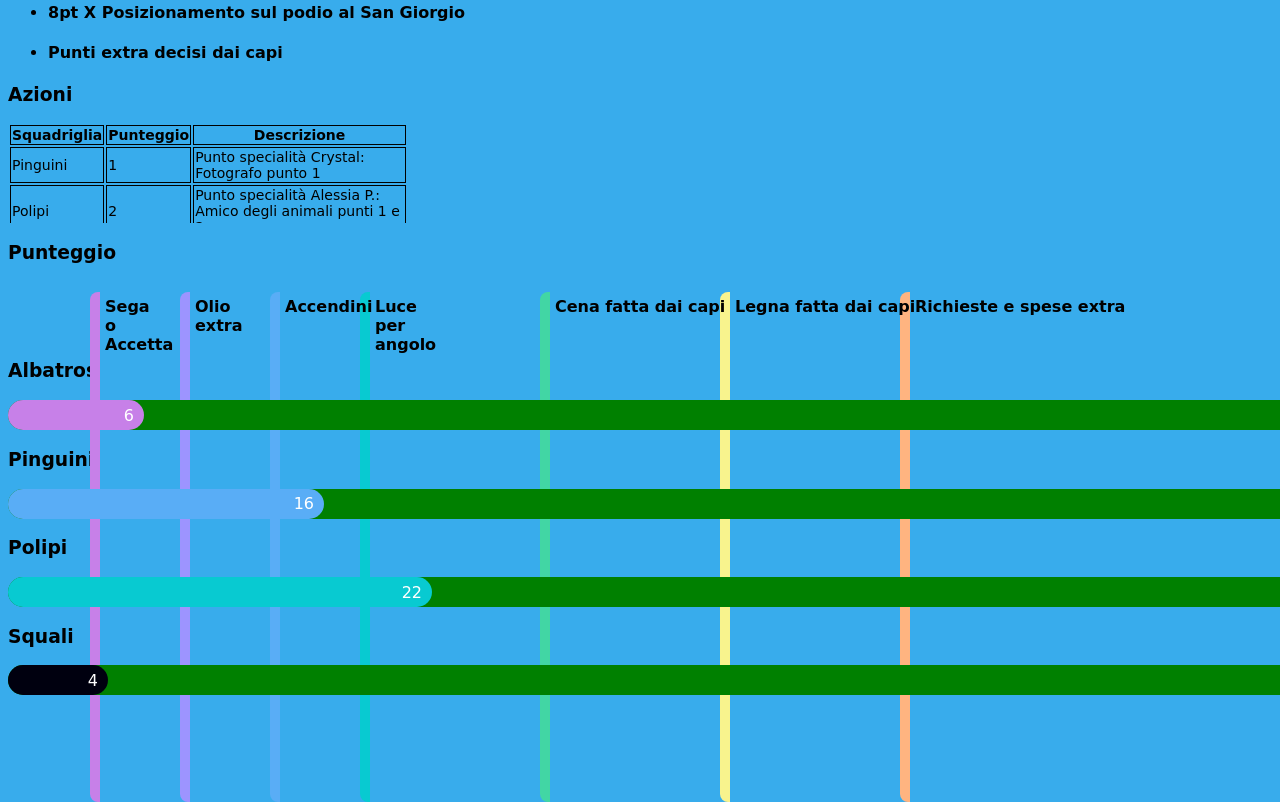
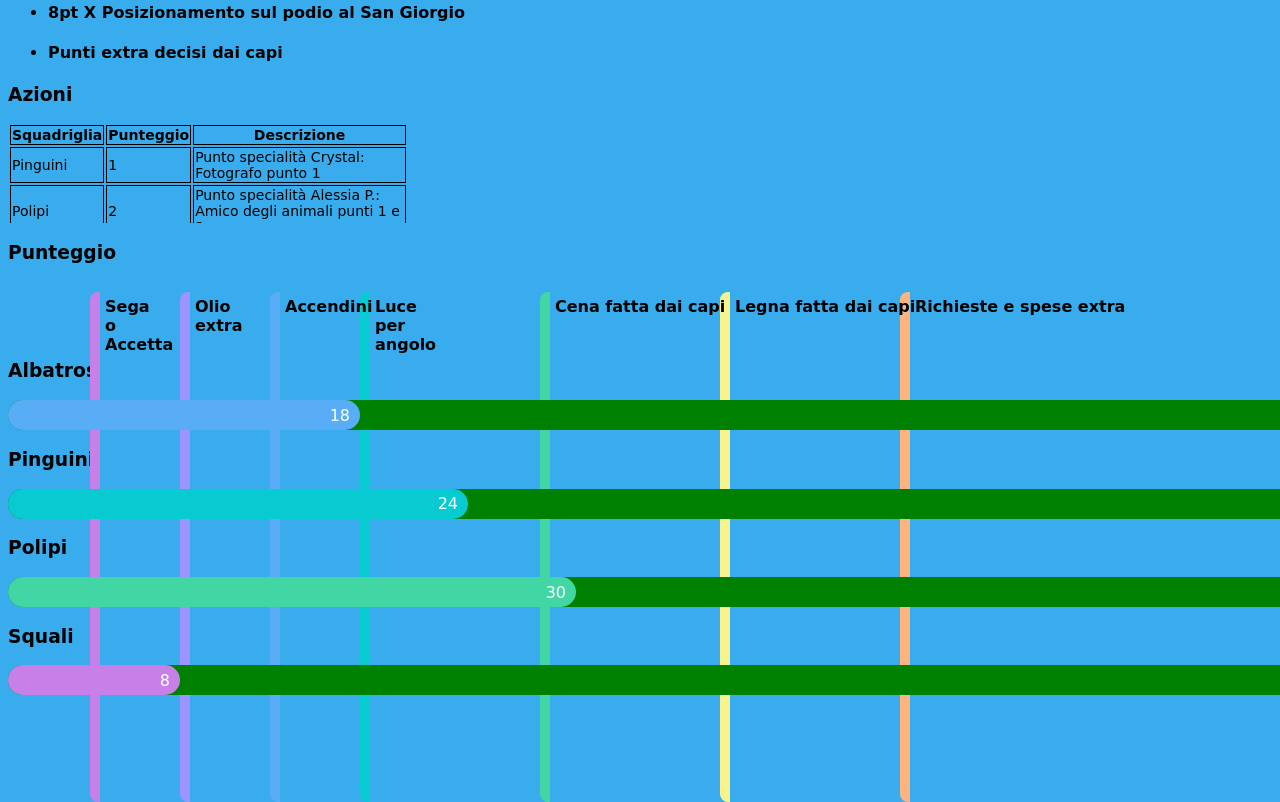
Before and after one commit to kerlemn/repartometro, a plain HTML site: page index.html in a window 1280 px wide. Shown: the part 641-1443 px from the top of the page. Drawn offline with Linux system fonts and the light colour scheme.

Commit message:
Update index.html

```diff
--- a/index.html
+++ b/index.html
@@ -41,7 +41,12 @@
 	    {team: "Pinguini",score:4, reason:"Gioco primo soccorso"},
 	    {team: "Polipi",score:3, reason:"Gioco primo soccorso"},
 	    {team: "Albatros",score:2, reason:"Gioco primo soccorso"},
-	    {team: "Squali",score:2, reason:"Gioco primo soccorso"}
+	    {team: "Squali",score:2, reason:"Gioco primo soccorso"},
+	    {team: "Albatros",score:8, reason:"Vittoria San Giorgio"},
+	    {team: "Pinguini",score:8, reason:"Orienteering"},
+	    {team: "Polipi",score:8, reason:"Orienteering"},
+	    {team: "Albatros",score:4, reason:"Orienteering"},
+	    {team: "Squali",score:4, reason:"Orienteering"}
 	]
 
 	function sumScore(S) {
```
